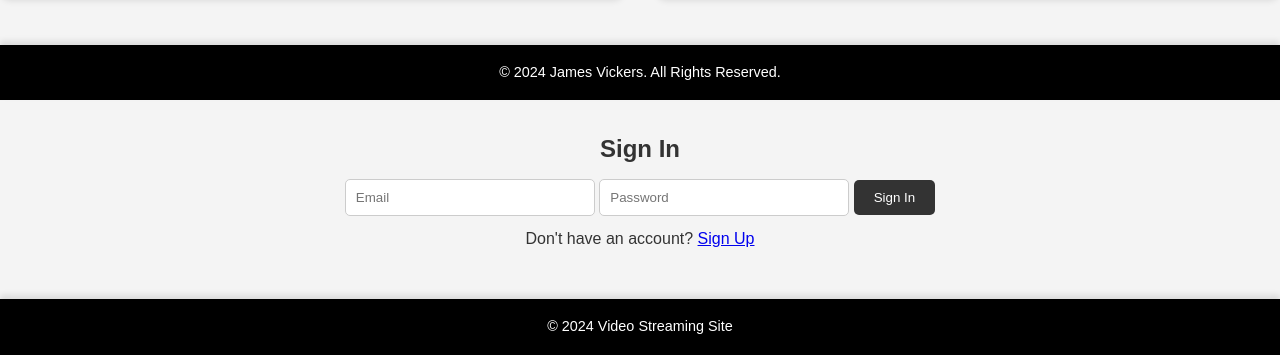
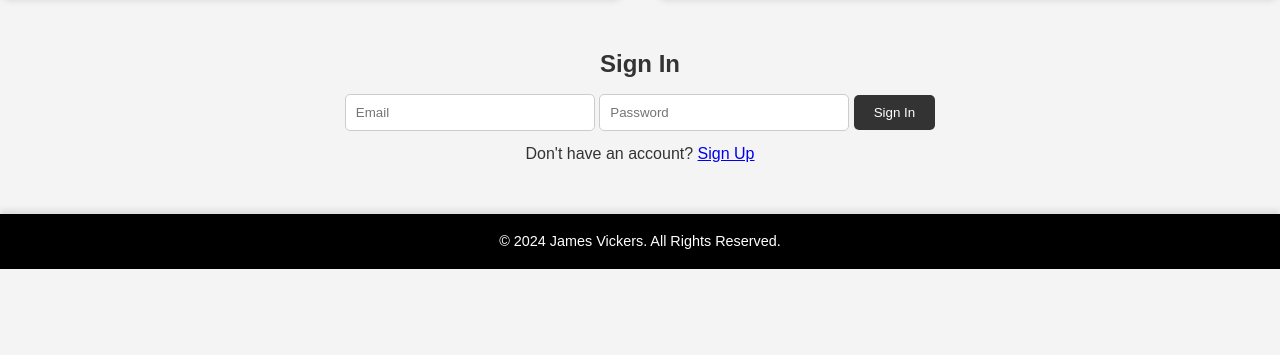
Before and after one commit to ViZoWolf/JaysHub, a plain HTML site: page index.html in a window 1280 px wide. Shown: the part 650-1005 px from the top of the page. After the commit the page ends 919 px from the top, so only its background shows below. Drawn offline with Linux system fonts and the light colour scheme.

Commit message:
Update index.html

```diff
--- a/index.html
+++ b/index.html
@@ -48,11 +48,6 @@
         </div>
     </section>
 
-    <footer>
-        <div class="container">
-            <p>&copy; 2024 James Vickers. All Rights Reserved.</p>
-        </div>
-    </footer>
 
     <script>
         // Get all video cards
@@ -120,9 +115,10 @@
 </section>
 
 <footer>
-    <p>&copy; 2024 Video Streaming Site</p>
+    <div class="container">
+        <p>&copy; 2024 James Vickers. All Rights Reserved.</p>
+    </div>
 </footer>
-
 <script src="app.js"></script>
 
 <script type="module">
```
